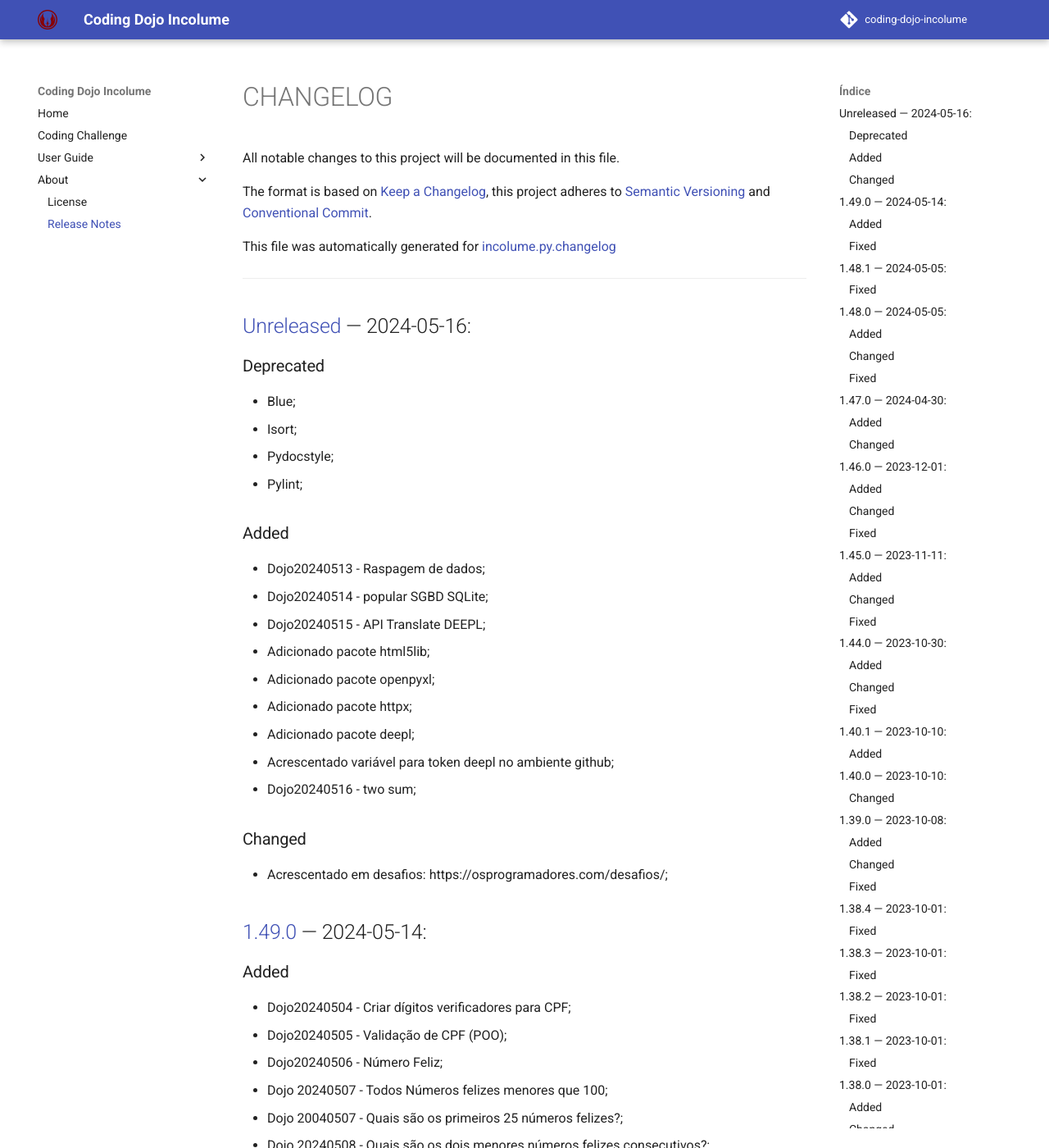
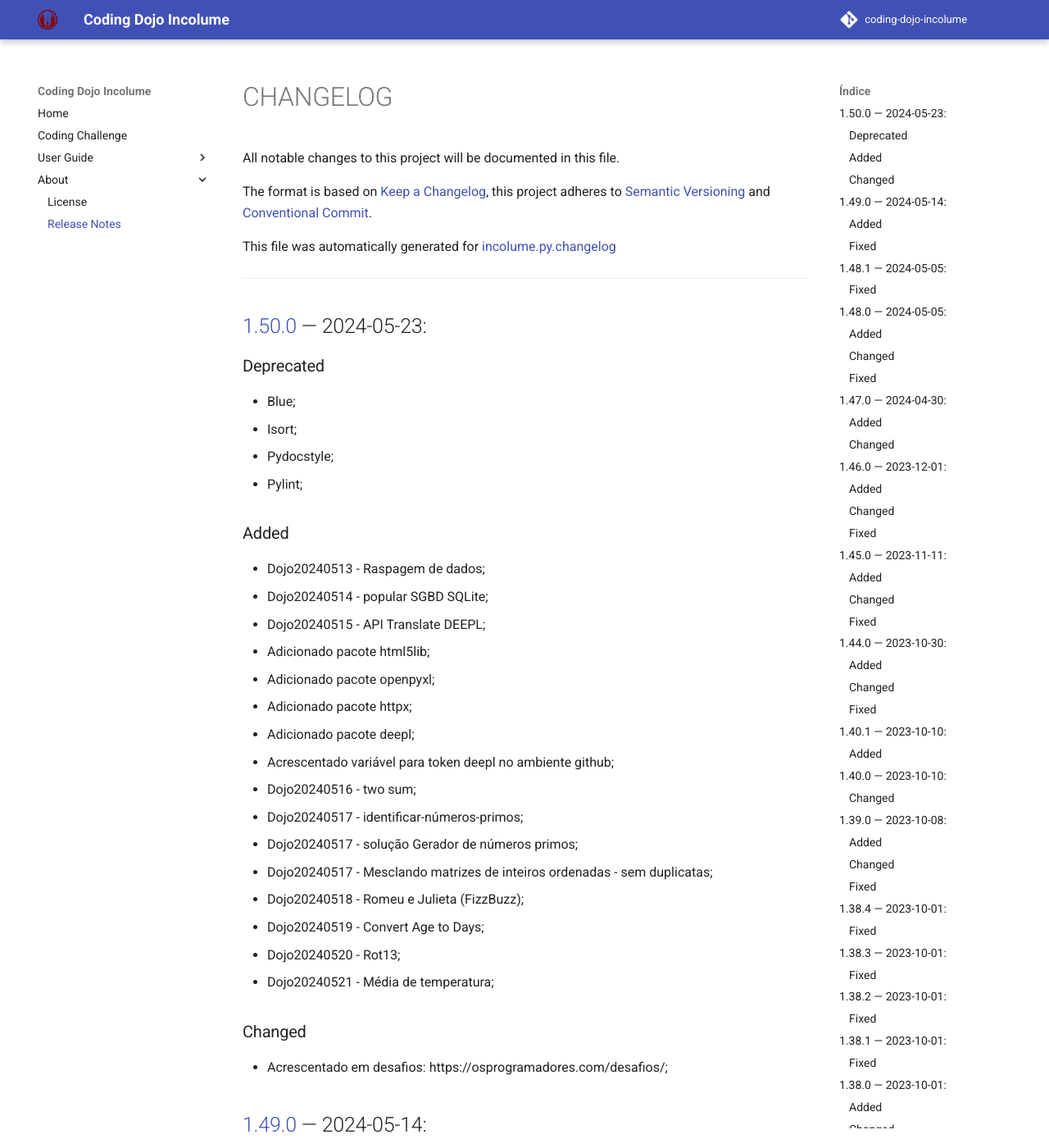
Before and after one commit to incolume-jedi/coding-dojo, an MkDocs documentation site: the page built from docs/about/CHANGELOG.md, in a window 1280 px wide and 1400 px high. Shown: the whole window at 82% size. Built offline with MkDocs 1.6.1 and Material for MkDocs 9.7.7, drawn with Linux system fonts in a browser that asks for light colours; comment, search, counter and statistics services are not loaded.

Commit message:
build: Bumping version from 1.50.0a20 to 1.50.0

```diff
--- a/docs/about/CHANGELOG.md
+++ b/docs/about/CHANGELOG.md
@@ -10,7 +10,7 @@ This file was automatically generated for [incolume.py.changelog](https://github
 ---
 
 
-## [Unreleased]	 &#8212; 	2024-05-16:
+## [1.50.0]	 &#8212; 	2024-05-23:
 ### Deprecated
   - Blue;
   - Isort;
@@ -26,6 +26,13 @@ This file was automatically generated for [incolume.py.changelog](https://github
   - Adicionado pacote deepl;
   - Acrescentado variável para token deepl no ambiente github;
   - Dojo20240516 - two sum;
+  - Dojo20240517 - identificar-números-primos;
+  - Dojo20240517 - solução Gerador de números primos;
+  - Dojo20240517 - Mesclando matrizes de inteiros ordenadas - sem duplicatas;
+  - Dojo20240518 - Romeu e Julieta (FizzBuzz);
+  - Dojo20240519 - Convert Age to Days;
+  - Dojo20240520 - Rot13;
+  - Dojo20240521 - Média de temperatura;
 ### Changed
   - Acrescentado em desafios: https://osprogramadores.com/desafios/;
 
@@ -414,4 +421,4 @@ This file was automatically generated for [incolume.py.changelog](https://github
 [1.48.0]: https://github.com/incolume-jedi/coding-dojo/compare/1.47.0...1.48.0
 [1.48.1]: https://github.com/incolume-jedi/coding-dojo/compare/1.48.0...1.48.1
 [1.49.0]: https://github.com/incolume-jedi/coding-dojo/compare/1.48.1...1.49.0
-[Unreleased]: https://github.com/incolume-jedi/coding-dojo/compare/1.49.0...Unreleased
+[1.50.0]: https://github.com/incolume-jedi/coding-dojo/compare/1.49.0...1.50.0
--- a/incolume/py/coding_dojo_jedi/version.txt
+++ b/incolume/py/coding_dojo_jedi/version.txt
@@ -1 +1 @@
-1.50.0a20
+1.50.0
--- a/pyproject.toml
+++ b/pyproject.toml
@@ -1,6 +1,6 @@
 [tool.poetry]
 name = "coding-dojo-jedi"
-version = "1.50.0a20"
+version = "1.50.0"
 description = "códigos da guilda jedi incolume"
 authors = ["Britodfbr <britodfbr@gmail.com>"]
 packages = [{include = "incolume"}]
```
